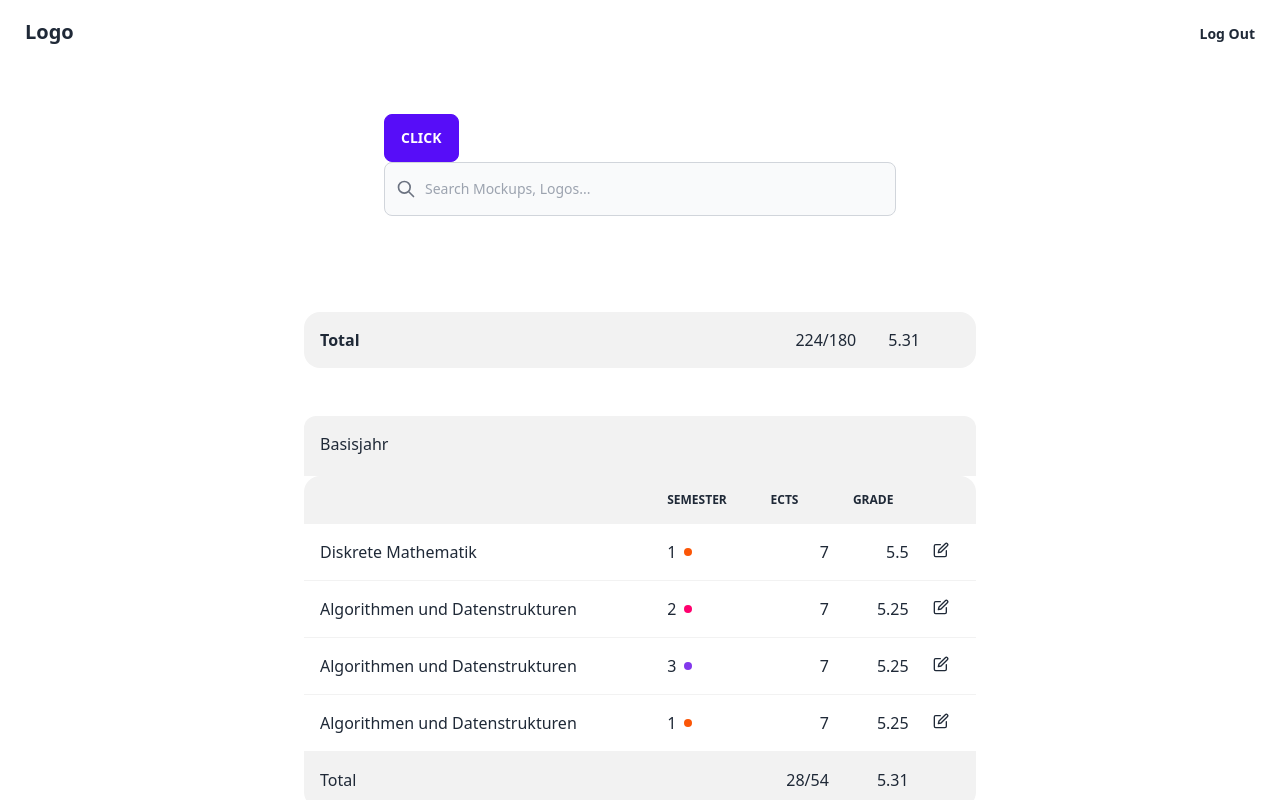
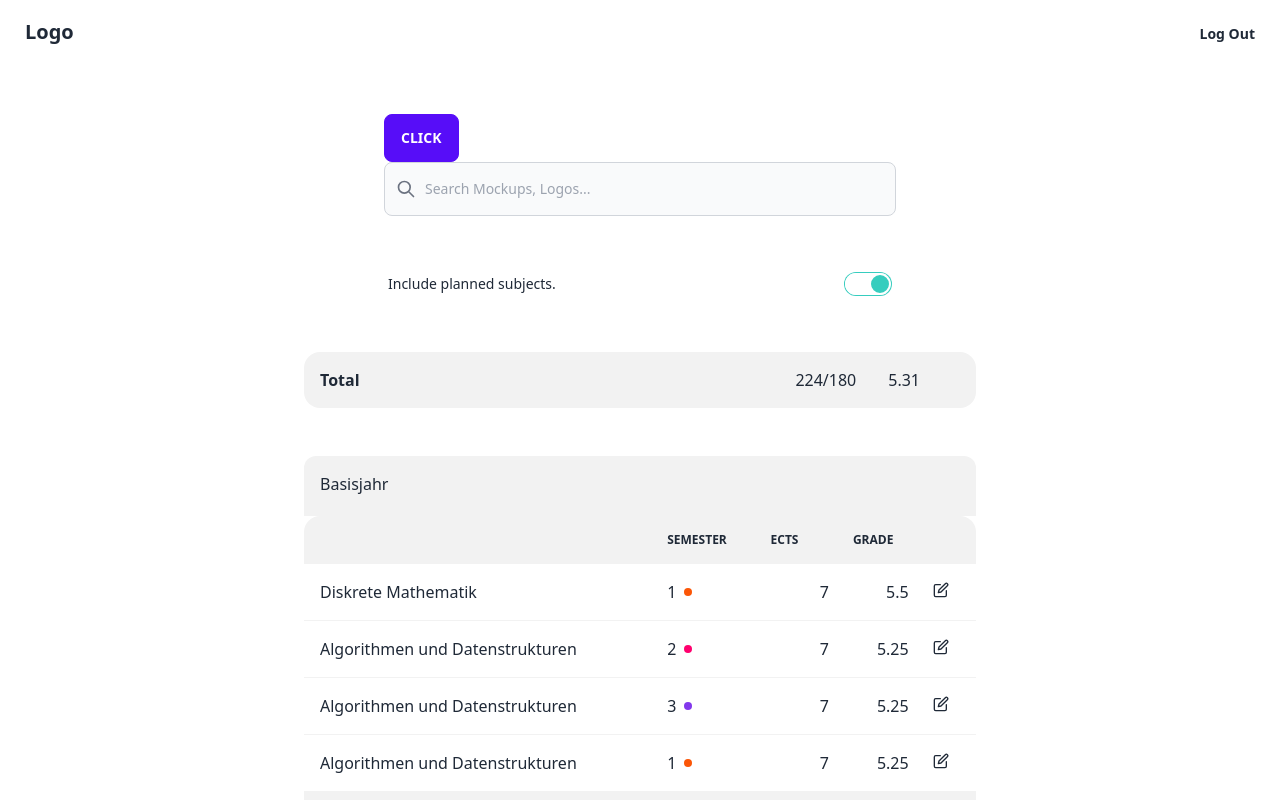
Before and after one commit to markbeep/Stupl, a React (Create React App) app in the folder frontend/: page / in a window 1280 px wide. Shown: the top 800 px of the page. Built offline with nearby package versions, Linux system fonts and the light colour scheme.

Commit message:
added toggle

```diff
--- a/frontend/src/pages/HomePage.tsx
+++ b/frontend/src/pages/HomePage.tsx
@@ -16,7 +16,13 @@ const HomePage = () => {
       <div className="mt-12 max-w-lg mx-auto">
         <SearchBar></SearchBar>
       </div>
-      <div className="max-w-2xl mx-auto mt-24">
+      <div className="mt-12 max-w-lg mx-auto">
+        <label className="label cursor-pointer">
+          <span className="label-text">Include planned subjects.</span>
+          <input type="checkbox" className="toggle toggle-accent" checked />
+        </label>
+      </div>
+      <div className="max-w-2xl mx-auto mt-12">
         <div className="alert alert-">
           <div className="flex justify-between w-full">
             <h3 className="font-bold">Total</h3>
```
